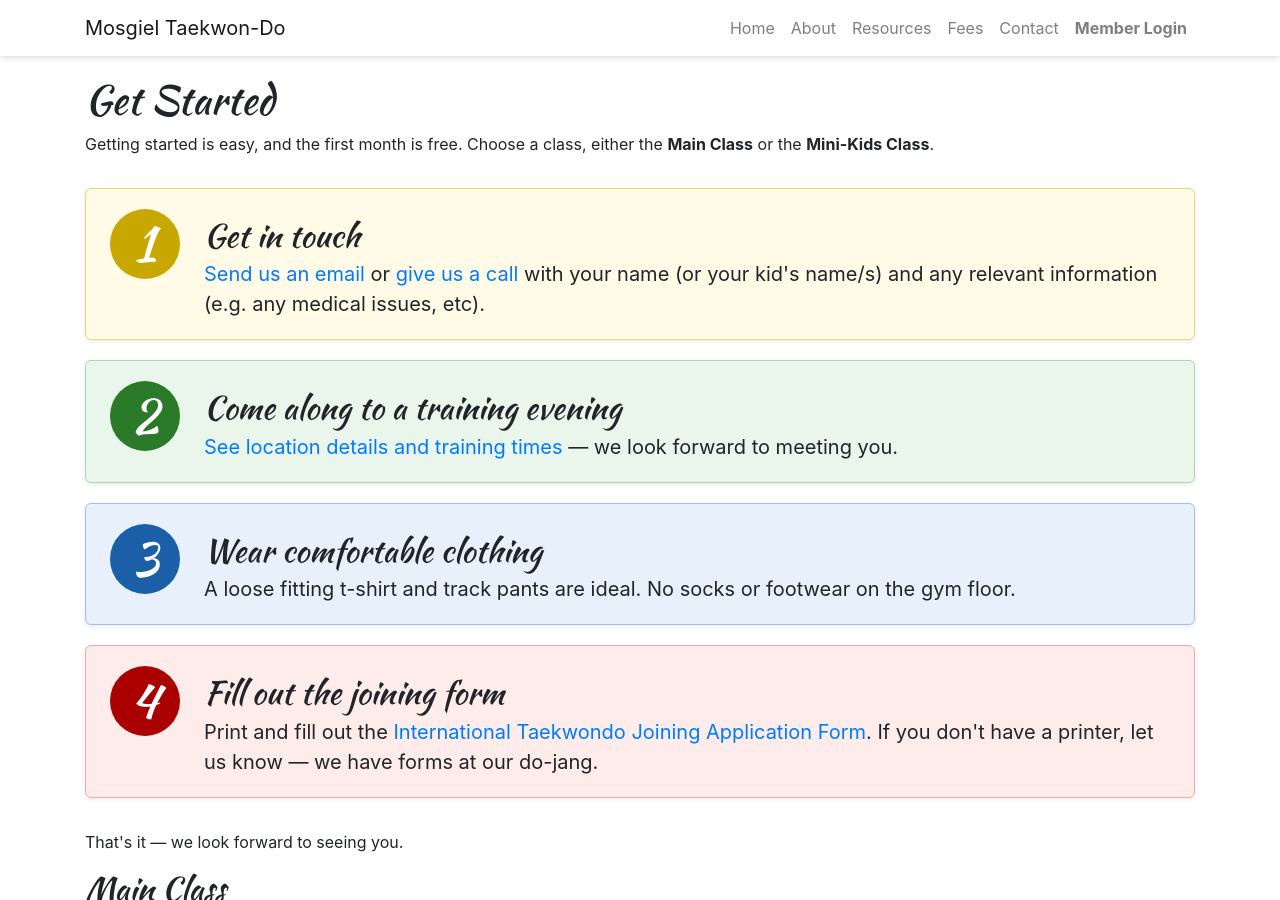
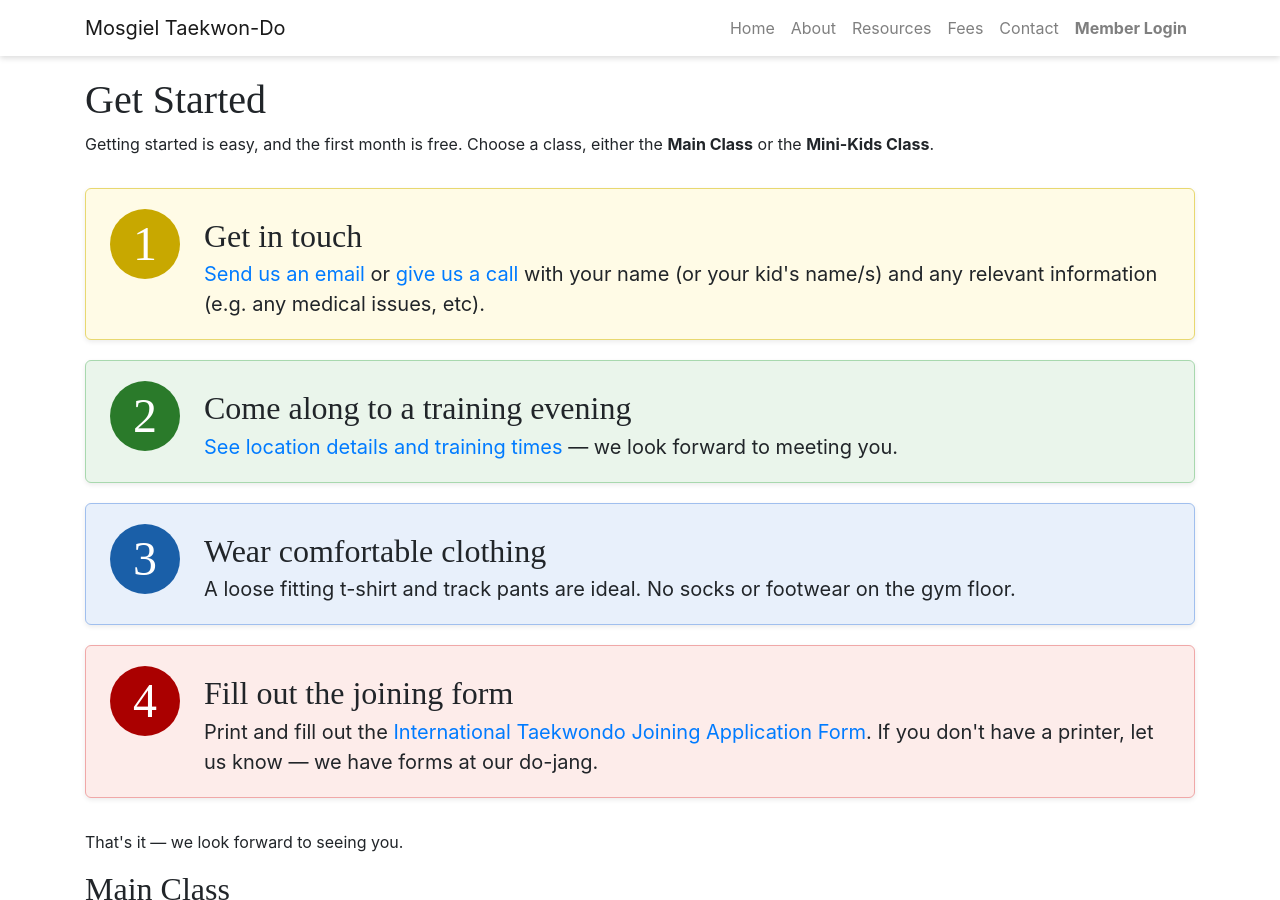
Before and after one commit to gurubobnz/www.mosgieltkd.co.nz, a Jekyll site: the page built from get-started.html, in a window 1280 px wide and 900 px high. Built offline with Jekyll 4.4.1, drawn with Linux system fonts in a browser that asks for light colours; nearby versions of some CDN libraries; some web fonts are replaced.

Commit message:
Update cursive font

```diff
--- a/_sass/custom.scss
+++ b/_sass/custom.scss
@@ -1,5 +1,8 @@
-@import url('https://fonts.googleapis.com/css?family=Kaushan+Script');
+@import url('https://fonts.googleapis.com/css2?family=Instrument+Serif:ital@0;1&display=swap');
+$headings-font: 'Instrument Serif', serif;
+body {
 
+}
 nav {
     z-index: 1;
     box-shadow: 0 2px 6px rgba(0, 0, 0, 0.15);
@@ -19,7 +22,7 @@ header.business {
 }
 
 h1, h2, h3, h4 {
-    font-family: 'Kaushan Script', cursive;
+    font-family: $headings-font;
 }
 
 #main-notice {
@@ -105,7 +108,7 @@ img:not(nav img):not(h1 img) {
         box-shadow: 0 2px 5px rgba(0,0,0,0.08);
 
         .step-number {
-            font-family: 'Kaushan Script', cursive;
+            font-family: $headings-font;
             font-size: 3rem;
             line-height: 1;
             color: white;
@@ -132,7 +135,7 @@ blockquote.oath {
     border-left: 4px #ccc solid;
     margin-left: 0px;
     padding: 10px 30px;
-    font-family: 'Kaushan Script', cursive;
+    font-family: $headings-font;
     line-height: 1;
     font-size: 1.5em;
 }
```
